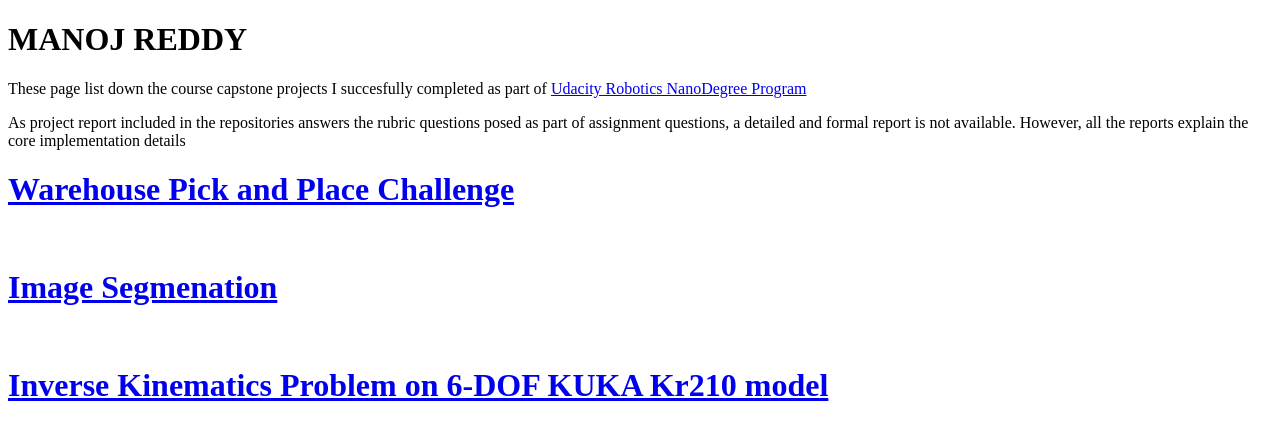
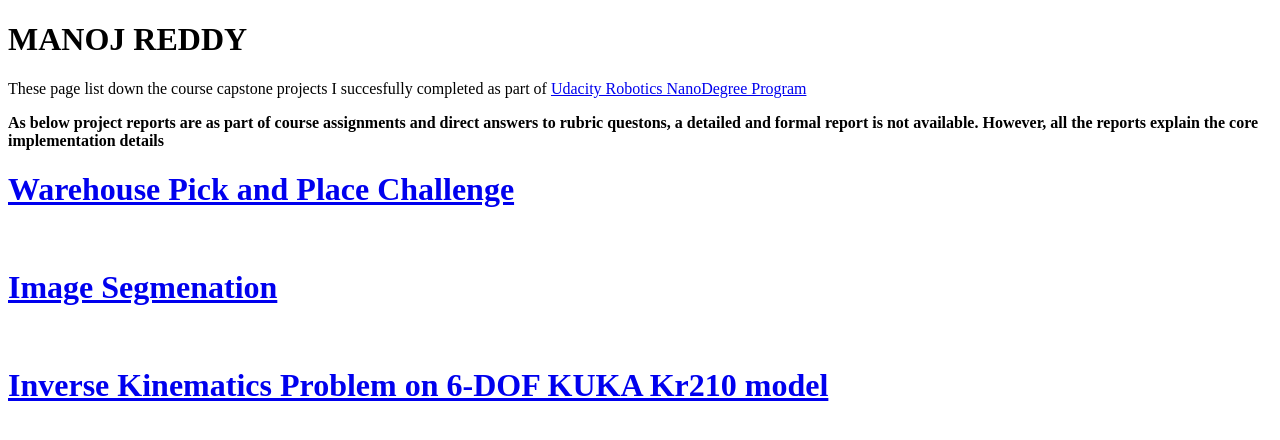
Before and after one commit to rupimanoj/rupimanoj.github.io, a plain HTML site: page index.html in a window 1280 px wide. Drawn offline with Linux system fonts and the light colour scheme.

Commit message:
warning note

```diff
--- a/index.html
+++ b/index.html
@@ -17,7 +17,7 @@
    <!--<script src="js/scripts.js"></script>-->
    <h1>MANOJ REDDY</h1>
    <p>These page list down the course capstone projects I succesfully completed as part of <a href="https://in.udacity.com/course/robotics-nanodegree--nd209"> Udacity Robotics NanoDegree Program </a></p>
-   <p>As project report included in the repositories answers the rubric questions posed as part of assignment questions, a detailed and formal report is not available. However, all the reports explain the core implementation details</p>
+   <p><b>As below project reports are as part of course assignments and direct answers to rubric questons, a detailed and formal report is not available. However, all the reports explain the core implementation details</b></p>
    <a href="https://github.com/rupimanoj/Pick-And-Place-PR2"><h1> Warehouse Pick and Place Challenge</h1></a><br/>
    <a href="https://github.com/rupimanoj/Semantic-segmentation-follow-me-drone/blob/master/report.md"><h1> Image Segmenation </h1></a><br/>
    <a href="https://github.com/rupimanoj/Inverse-Kinematics-6DOF/blob/master/report.md"><h1> Inverse Kinematics Problem on 6-DOF KUKA Kr210 model</h1></a><br/>
```
